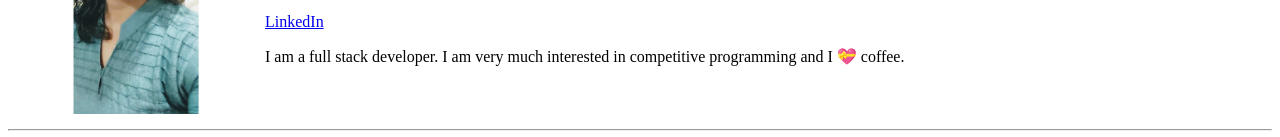
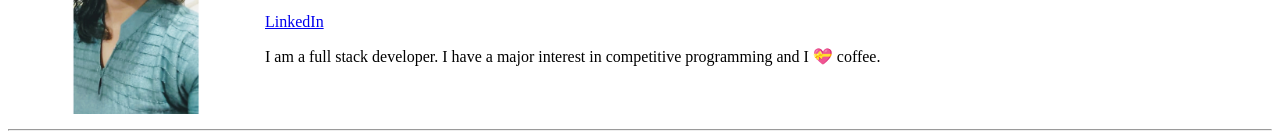
Before and after one commit to AparnaRaj23/CV, a plain HTML site: page index.html in a window 1280 px wide. Shown: the part 147-284 px from the top of the page. Drawn offline with Linux system fonts and the light colour scheme.

Commit message:
Update index.html

```diff
--- a/index.html
+++ b/index.html
@@ -14,7 +14,7 @@
                 <td><h1> Aparna Raj </h1>
                     <p><em> Student at <strong> IIITG </strong></em></p>
                     <a href="https://www.linkedin.com/in/aparna-raj-8a11b7200/">LinkedIn</a>
-                    <p> I am a full stack developer. I am very much interested in competitive programming and I 💝 coffee.</p>
+                    <p>I am a full stack developer. I have a major interest in competitive programming and I 💝 coffee.</p>
                 </td>
             </tr>
         </table>
```
